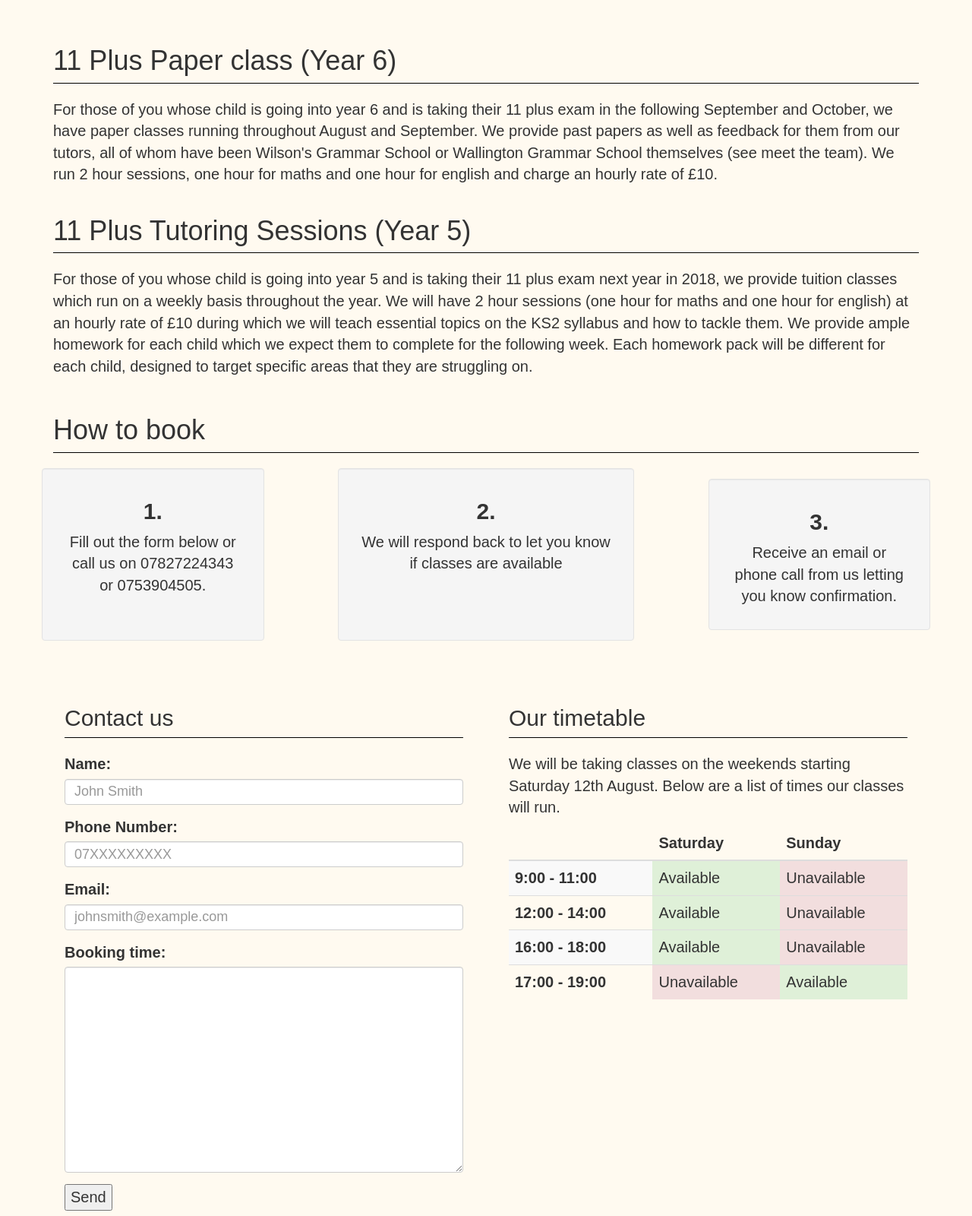
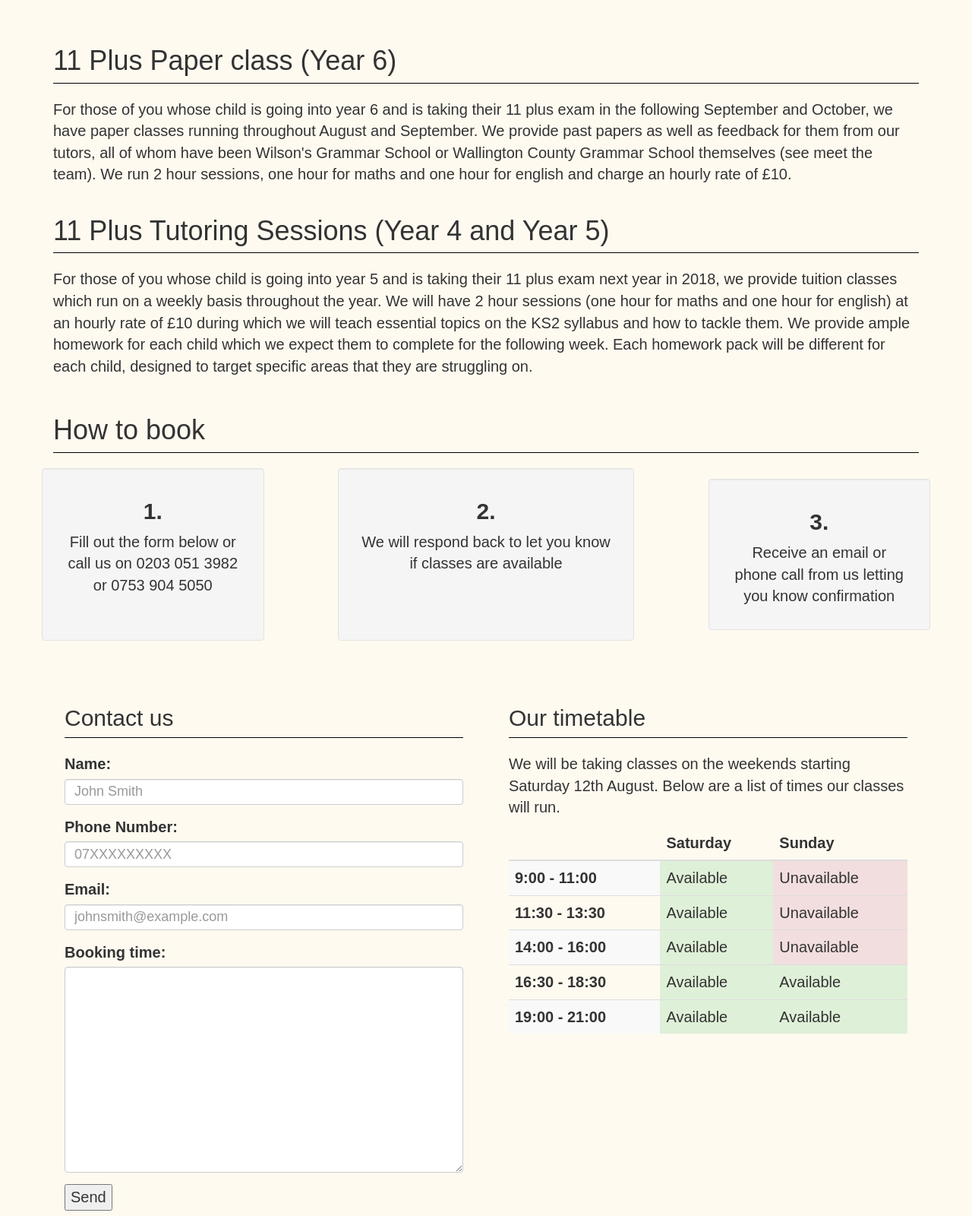
Before and after one commit to vognam/tuition_site, a Django app: page /bookings in a window 1280 px wide. Shown: the part 52-1652 px from the top of the page at 76% size. Run offline with Django 3.2, Linux system fonts and the light colour scheme; some libraries are stand-ins or nearby versions; some web fonts are replaced.

Commit message:
timetable, contact  and spelling changes

```diff
--- a/home/templates/home/base.html
+++ b/home/templates/home/base.html
@@ -23,7 +23,7 @@
       ga('send', 'pageview');
 
     </script>
-
+    <!--jquery, js, css -->
     <script src="{% static 'home/jquery.js' %}"></script>
     <link rel="stylesheet" type="text/css" href="{% static 'home/bootstrap.css' %}">
     <link rel="stylesheet" type="text/css" href="{% static 'home/custom.css' %}">
--- a/home/templates/home/bookings.html
+++ b/home/templates/home/bookings.html
@@ -9,8 +9,8 @@
 {% block body %}
     <div class="container">
         <h1 class="page-header">11 Plus Paper class (Year 6)</h1>
-        <p>For those of you whose child is going into year 6 and is taking their 11 plus exam in the following September and October, we have paper classes running throughout August and September. We provide past papers as well as feedback for them from our tutors, all of whom have been Wilson's Grammar School or Wallington Grammar School themselves (see meet the team). We run 2 hour sessions, one hour for maths and one hour for english and charge an hourly rate of £10.</p>
-        <h1 class="page-header">11 Plus Tutoring Sessions (Year 5)</h1>
+        <p>For those of you whose child is going into year 6 and is taking their 11 plus exam in the following September and October, we have paper classes running throughout August and September. We provide past papers as well as feedback for them from our tutors, all of whom have been Wilson's Grammar School or Wallington County Grammar School themselves (see meet the team). We run 2 hour sessions, one hour for maths and one hour for english and charge an hourly rate of £10.</p>
+        <h1 class="page-header">11 Plus Tutoring Sessions (Year 4 and Year 5)</h1>
         <p>For those of you whose child is going into year 5 and is taking their 11 plus exam next year in 2018, we provide tuition classes which run on a weekly basis throughout the year. We will have 2 hour sessions (one hour for maths and one hour for english) at an hourly rate of £10 during which we will teach essential topics on the KS2 syllabus and how to tackle them. We provide ample homework for each child which we expect them to complete for the following week. Each homework pack will be different for each child, designed to target specific areas that they are struggling on.</p>
     </div>
     <div class="container">
@@ -18,7 +18,7 @@
         <div class="row text-center vertical-center">
             <div class="col-sm-3 well">
                 <h2><strong>1.</strong></h2>
-                <p>Fill out the form below or call us on 07827224343 or 0753904505.</p>
+                <p>Fill out the form below or call us on 0203 051 3982 or 0753 904 5050</p>
                 <br>
             </div>
             <div class="col-sm-1"></div>
@@ -31,7 +31,7 @@
             <div class="col-sm-1"></div>
             <div class="col-sm-3 well">
                 <h2><strong>3.</strong></h2>
-                <p>Receive an email or phone call from us letting you know confirmation.</p>
+                <p>Receive an email or phone call from us letting you know confirmation</p>
             </div>
         </div>
     </div>
@@ -82,18 +82,23 @@
                             <td class="danger">Unavailable</td>
                         </tr>
                         <tr>
-                            <th>12:00 - 14:00</th>
+                            <th>11:30 - 13:30</th>
                             <td class="success">Available</td>
                             <td class="danger">Unavailable</td>
                         </tr>
                         <tr>
-                            <th>16:00 - 18:00</th>
+                            <th>14:00 - 16:00</th>
                             <td class="success">Available</td>
                             <td class="danger">Unavailable</td>
                         </tr>
                         <tr>
-                            <th>17:00 - 19:00</th>
-                            <td class="danger">Unavailable</td>
+                            <th>16:30 - 18:30</th>
+                            <td class="success">Available</td>
+                            <td class="success">Available</td>
+                        </tr>
+                        <tr>
+                            <th>19:00 - 21:00</th>
+                            <td class="success">Available</td>
                             <td class="success">Available</td>
                         </tr>
                     </tbody>
--- a/home/templates/home/findus.html
+++ b/home/templates/home/findus.html
@@ -65,8 +65,8 @@
             </address>
             <address>
                 <strong>Phone Number</strong><br>
-                07827224343<br>
-                07539045050
+                0203 051 3982<br>
+                0753 904 5050
             </address>
         </div>
     </div>
--- a/home/templates/home/index.html
+++ b/home/templates/home/index.html
@@ -63,7 +63,7 @@
         <div class="row">
             <div class="col-xs-12 col-sm-6 text-center">
                 <span class="glyphicon glyphicon-refresh"></span>
-                <p>At Only 11+, we incorporate a computer algorithm to identify the areas on which each student requires immediate review. The algorithm enables us to set exercises tailored to the performance of each individual, so that their weaker areas are developed into future strong points</p>
+                <p>At Just 11+, we incorporate a computer algorithm to identify the areas on which each student requires immediate review. The algorithm enables us to set exercises tailored to the performance of each individual, so that their weaker areas are developed into future strong points</p>
             </div>
             <div class="col-xs-12 col-sm-6 text-center">
                 <span class="glyphicon glyphicon-random"></span>
--- a/home/templates/home/philosophy.html
+++ b/home/templates/home/philosophy.html
@@ -7,6 +7,6 @@
 {% block body %}
     <div class="container">
     <h1 class="page-header">Our Teaching Philosophy</h1>
-    <p>Our teaching philosophy entails instilling a complete, comprehensive understanding of our curriculum and of all the examinable topics students may face in each test. We appreciate that each student’s needs  are unique and therefore, our learning and revision packs will be tailored to the performance of each individual. These packs facilitate greater development of the areas in which the student has performed less highly, providing a greater foundation of understanding. We have found that the performance of students in the 11+ examinations, particularly in selective eligibility exams, dramatically improve when students have a more thorough understanding of the topics that they will be examined on. Classes on operating under timed conditions, common errors and exam structure will also feature in the curriculum, culminating in mock exams during the final few weeks.  At Only 11+, we strive to ascertain the strengths and weaknesses of each student, complementing their small group tuition with individual exercises to ensure exceptional exam performance. We aim to equip students with the understanding to answer any given exam question to the highest degree.</p>
+    <p>Our teaching philosophy entails instilling a complete, comprehensive understanding of our curriculum and of all the examinable topics students may face in each test. We appreciate that each student’s needs  are unique and therefore, our learning and revision packs will be tailored to the performance of each individual. These packs facilitate greater development of the areas in which the student has performed less highly, providing a greater foundation of understanding. We have found that the performance of students in the 11+ examinations, particularly in selective eligibility exams, dramatically improve when students have a more thorough understanding of the topics that they will be examined on. Classes on operating under timed conditions, common errors and exam structure will also feature in the curriculum, culminating in mock exams during the final few weeks.  At Just 11+, we strive to ascertain the strengths and weaknesses of each student, complementing their small group tuition with individual exercises to ensure exceptional exam performance. We aim to equip students with the understanding to answer any given exam question to the highest degree.</p>
     </div>
 {% endblock %}
```
